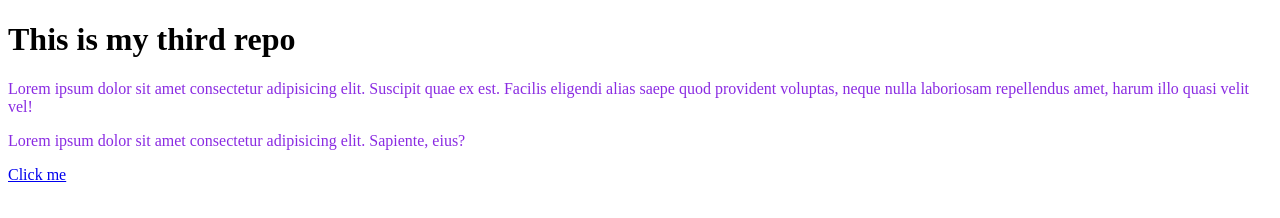
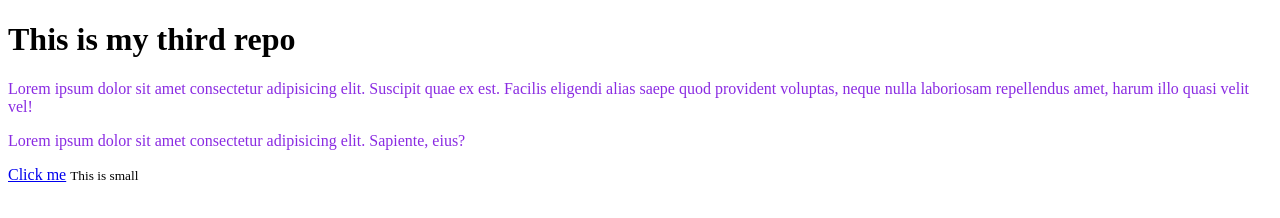
Before and after one commit to rasel726/third-repo, a plain HTML site: page index.html in a window 1280 px wide. Drawn offline with Linux system fonts and the light colour scheme.

Commit message:
small add

```diff
--- a/index.html
+++ b/index.html
@@ -16,5 +16,6 @@
     </p>
     <p>Lorem ipsum dolor sit amet consectetur adipisicing elit. Sapiente, eius?</p>
     <a href="#">Click me</a>
+    <small>This is small</small>
   </body>
 </html>
```
